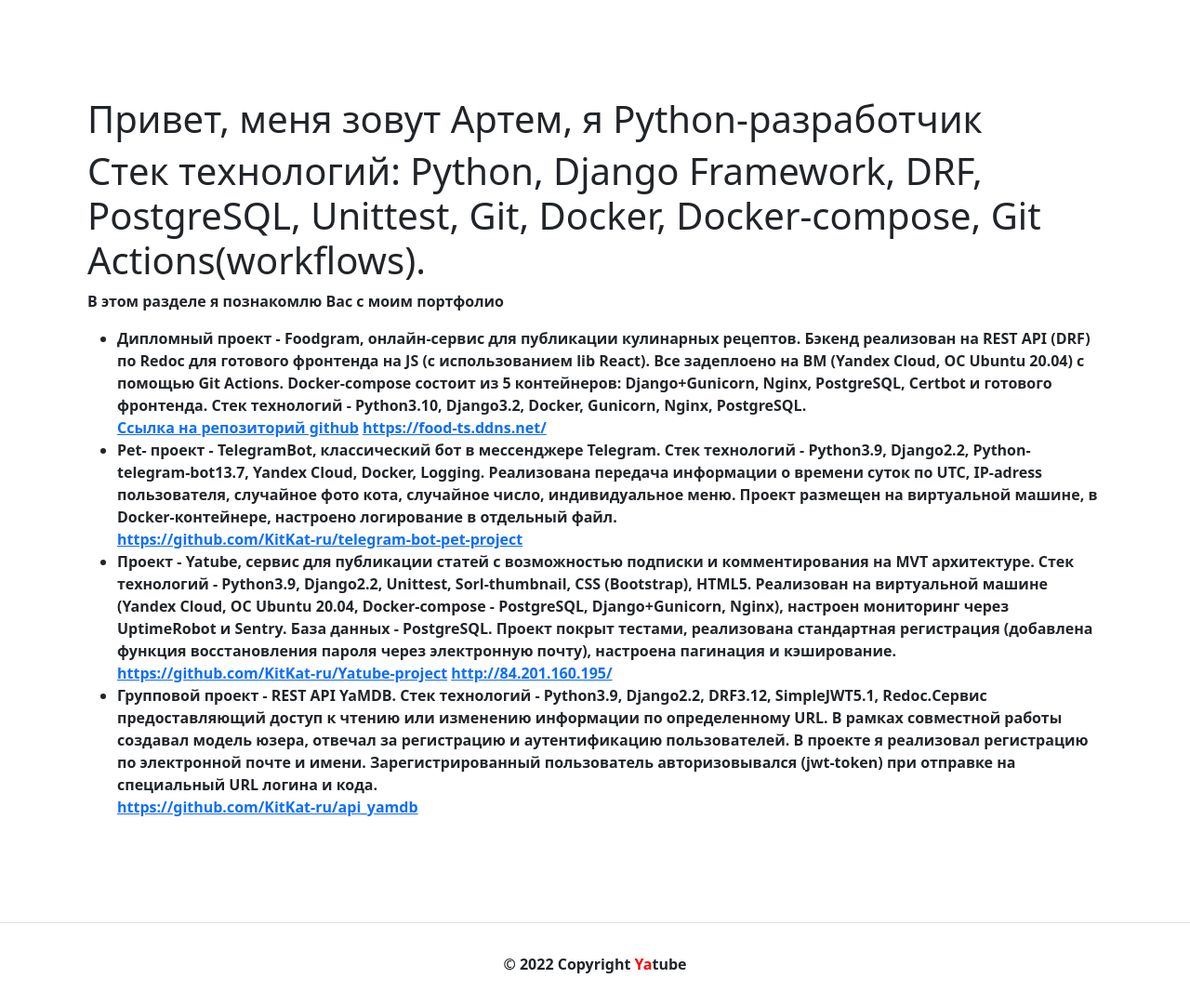
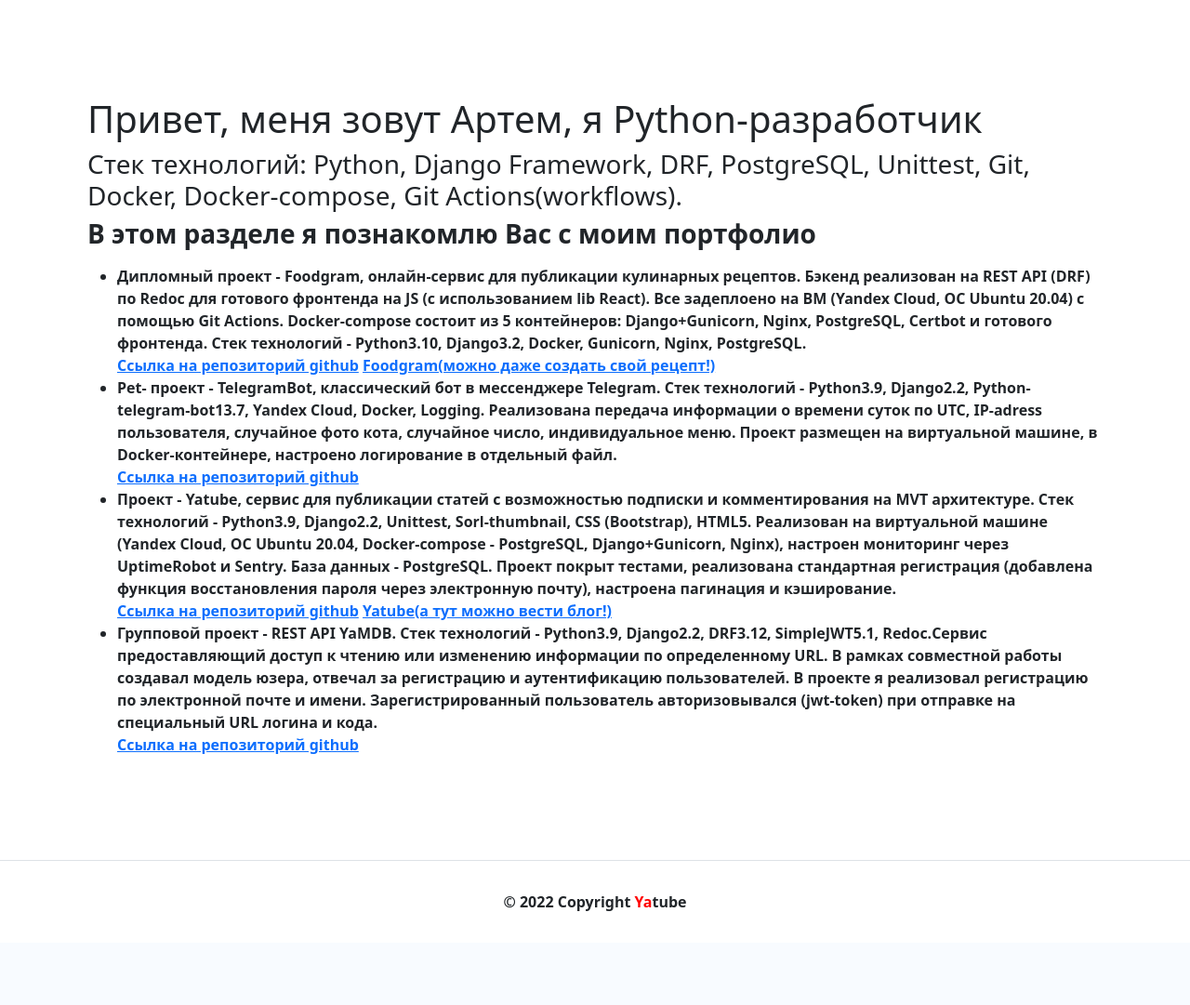
Before and after one commit to KitKat-ru/Yatube-project, a Django app: page /about/author/ in a window 1280 px wide. Shown: the part 56-1137 px from the top of the page at 93% size. After the commit the page ends 1036 px from the top, so only its background shows below. Run offline with Django 3.2, Linux system fonts and the light colour scheme; some libraries are stand-ins or nearby versions.

Commit message:
revorked_template2

```diff
--- a/yatube/templates/about/author.html
+++ b/yatube/templates/about/author.html
@@ -3,21 +3,21 @@
 {% block content %}
 <div class="container py-5">
   <h1>Привет, меня зовут Артем, я Python-разработчик</h1>
-  <h1>Стек технологий: Python, Django Framework, DRF, PostgreSQL, Unittest, Git, Docker, Docker-compose, Git Actions(workflows).</h1>
+  <h3>Стек технологий: Python, Django Framework, DRF, PostgreSQL, Unittest, Git, Docker, Docker-compose, Git Actions(workflows).</h3>
 
-  <strong>В этом разделе я познакомлю Вас с моим портфолио<strong>
+  <h3><strong>В этом разделе я познакомлю Вас с моим портфолио<strong></h3>
   <p>
     <ul>
       <li>Дипломный проект - Foodgram, онлайн-сервис для публикации кулинарных рецептов. Бэкенд реализован на REST API (DRF) по Redoc для готового фронтенда на JS (с использованием lib React). Все задеплоено на ВМ (Yandex Cloud, ОС Ubuntu 20.04) с помощью Git Actions. Docker-compose состоит из 5 контейнеров: Django+Gunicorn, Nginx, PostgreSQL, Certbot и готового фронтенда. Стек технологий - Python3.10, Django3.2, Docker, Gunicorn, Nginx, PostgreSQL.</li>
       <a href="https://github.com/KitKat-ru/foodgram-project-react">Ссылка на репозиторий github</a>
-      <a href="Foodgram(можно даже создать свой рецепт!)">https://food-ts.ddns.net/</a>
+      <a href="https://food-ts.ddns.net/">Foodgram(можно даже создать свой рецепт!)</a>
       <li>Pet- проект - TelegramBot, классический бот в мессенджере Telegram. Стек технологий - Python3.9, Django2.2, Python-telegram-bot13.7, Yandex Cloud, Docker, Logging. Реализована передача информации о времени суток по UTC, IP-adress пользователя, случайное фото кота, случайное число, индивидуальное меню. Проект размещен на виртуальной машине, в Docker-контейнере, настроено логирование в отдельный файл.</li>
-      <a href="Ссылка на репозиторий github">https://github.com/KitKat-ru/telegram-bot-pet-project</a>
+      <a href="https://github.com/KitKat-ru/telegram-bot-pet-project">Ссылка на репозиторий github</a>
       <li>Проект - Yatube, сервис для публикации статей с возможностью подписки и комментирования на MVT архитектуре. Стек технологий - Python3.9, Django2.2, Unittest, Sorl-thumbnail, CSS (Bootstrap), HTML5. Реализован на виртуальной машине (Yandex Cloud, ОС Ubuntu 20.04, Docker-compose - PostgreSQL, Django+Gunicorn, Nginx), настроен мониторинг через UptimeRobot и Sentry. База данных - PostgreSQL. Проект покрыт тестами, реализована стандартная регистрация (добавлена функция восстановления пароля через электронную почту), настроена пагинация и кэширование.</li>
-      <a href="Ссылка на репозиторий github">https://github.com/KitKat-ru/Yatube-project</a>
-      <a href="Yatube(а тут можно вести блог!)">http://84.201.160.195/</a>
+      <a href="https://github.com/KitKat-ru/Yatube-project">Ссылка на репозиторий github</a>
+      <a href="http://84.201.160.195/">Yatube(а тут можно вести блог!)</a>
       <li>Групповой проект - REST API YaMDB. Стек технологий - Python3.9, Django2.2, DRF3.12, SimpleJWT5.1, Redoc.Сервис предоставляющий доступ к чтению или изменению информации по определенному URL. В рамках совместной работы создавал модель юзера, отвечал за регистрацию и аутентификацию пользователей. В проекте я реализовал регистрацию по электронной почте и имени. Зарегистрированный пользователь авторизовывался (jwt-token) при отправке на специальный URL логина и кода.</li>
-      <a href="Ссылка на репозиторий github">https://github.com/KitKat-ru/api_yamdb</a>
+      <a href="https://github.com/KitKat-ru/api_yamdb">Ссылка на репозиторий github</a>
   </p>
 
 
```
